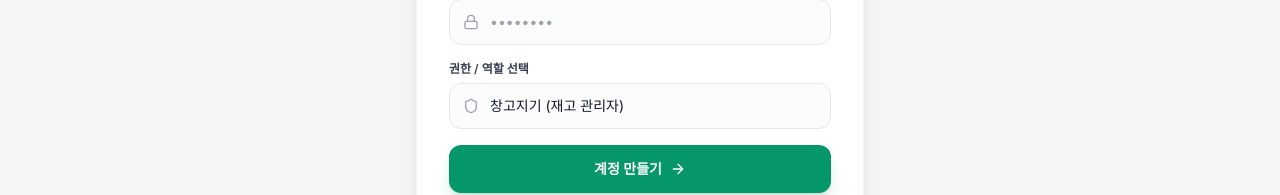
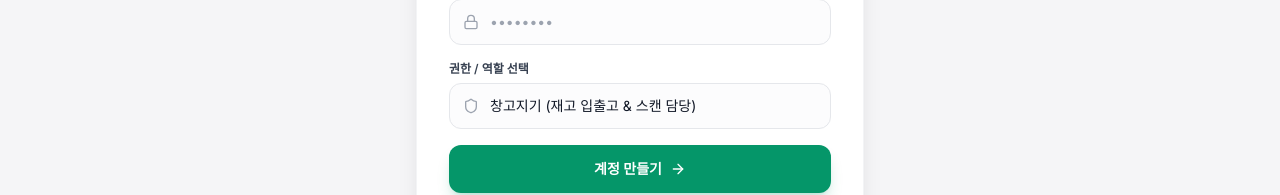
Before and after one commit to wjmals/WMS, a Next.js app in the folder frontend/: page /signup in a window 1280 px wide. Shown: the part 549-744 px from the top of the page. Built offline with nearby package versions, Linux system fonts and the light colour scheme.

Commit message:
refactor: Remove driver role and restrict options to Admin and Warehouse Manager

```diff
--- a/frontend/app/signup/page.tsx
+++ b/frontend/app/signup/page.tsx
@@ -113,9 +113,8 @@ export default function SignupPage() {
                 onChange={(e) => setRole(e.target.value)}
                 className="w-full pl-10 pr-4 py-3 rounded-xl border border-gray-200 dark:border-gray-700 bg-gray-50/50 dark:bg-gray-800 text-sm text-gray-900 dark:text-white focus:outline-none focus:ring-2 focus:ring-emerald-500 focus:bg-white dark:focus:bg-gray-900 transition-all appearance-none"
               >
-                <option value="창고지기">창고지기 (재고 관리자)</option>
-                <option value="관리자">총괄 관리자 (전체 접근)</option>
-                <option value="운송기사">운송기사 (배송/입출고 담당)</option>
+                <option value="창고지기">창고지기 (재고 입출고 & 스캔 담당)</option>
+                <option value="관리자">총괄 관리자 (전체 기능 & 관리 권한)</option>
               </select>
             </div>
           </div>
--- a/frontend/components/Navbar.tsx
+++ b/frontend/components/Navbar.tsx
@@ -2,14 +2,12 @@
 
 import React from 'react';
 import { useAuth } from '../context/AuthContext';
-import { QrCode, LogOut, Shield, Truck, Warehouse, Lock } from 'lucide-react';
+import { QrCode, LogOut, Shield, Warehouse, Lock } from 'lucide-react';
 
 export default function Navbar() {
   const { user, logout } = useAuth();
 
   const isAdmin = user?.role === '관리자' || user?.role === '총괄';
-  const isDriver = user?.role === '운송기사';
-  const isManager = user?.role === '창고지기';
 
   return (
     <nav className="sticky top-0 z-50 w-full backdrop-blur-[20px] bg-white/70 dark:bg-black/70 border-b border-gray-200 dark:border-gray-800">
@@ -21,38 +19,25 @@ export default function Navbar() {
 
         {user ? (
           <div className="flex items-center gap-5 text-sm font-semibold text-textMuted">
-            {/* Nav links visible only for logged-in users according to role */}
+            {/* Nav links visible for authenticated users */}
             <a href="/barcode" className="hover:text-primary transition-colors flex items-center gap-1.5 text-primary font-bold">
               <QrCode className="w-4 h-4" />
               바코드 스캔
             </a>
 
-            {(isAdmin || isDriver) && (
             <a href="/delivery" className="hover:text-primary transition-colors">배송 관리</a>
-            )}
-
-            {(isAdmin || isManager) && (
             <a href="/" className="hover:text-primary transition-colors">재고 현황</a>
-            )}
-
-            {(isAdmin || isManager) && (
             <a href="/report" className="hover:text-primary transition-colors">AI 리포트</a>
-            )}
-
-            {(isAdmin || isManager) && (
             <a href="/monitor" className="hover:text-red-500 transition-colors flex items-center gap-1.5 text-red-500 font-bold">
               <span className="w-2 h-2 rounded-full bg-red-500 animate-pulse"></span>
               실시간 모니터링
             </a>
-            )}
 
             {/* User Profile & Logout */}
             <div className="border-l border-gray-200 dark:border-gray-700 pl-4 ml-1 flex items-center gap-3">
               <div className="flex items-center gap-2 bg-gray-100 dark:bg-gray-800 px-3 py-1 rounded-xl">
                 {isAdmin ? (
                   <Shield className="w-3.5 h-3.5 text-blue-500" />
-                ) : isDriver ? (
-                  <Truck className="w-3.5 h-3.5 text-purple-500" />
                 ) : (
                   <Warehouse className="w-3.5 h-3.5 text-emerald-500" />
                 )}
```
Lines whose indentation alone changed are shown as unchanged.
